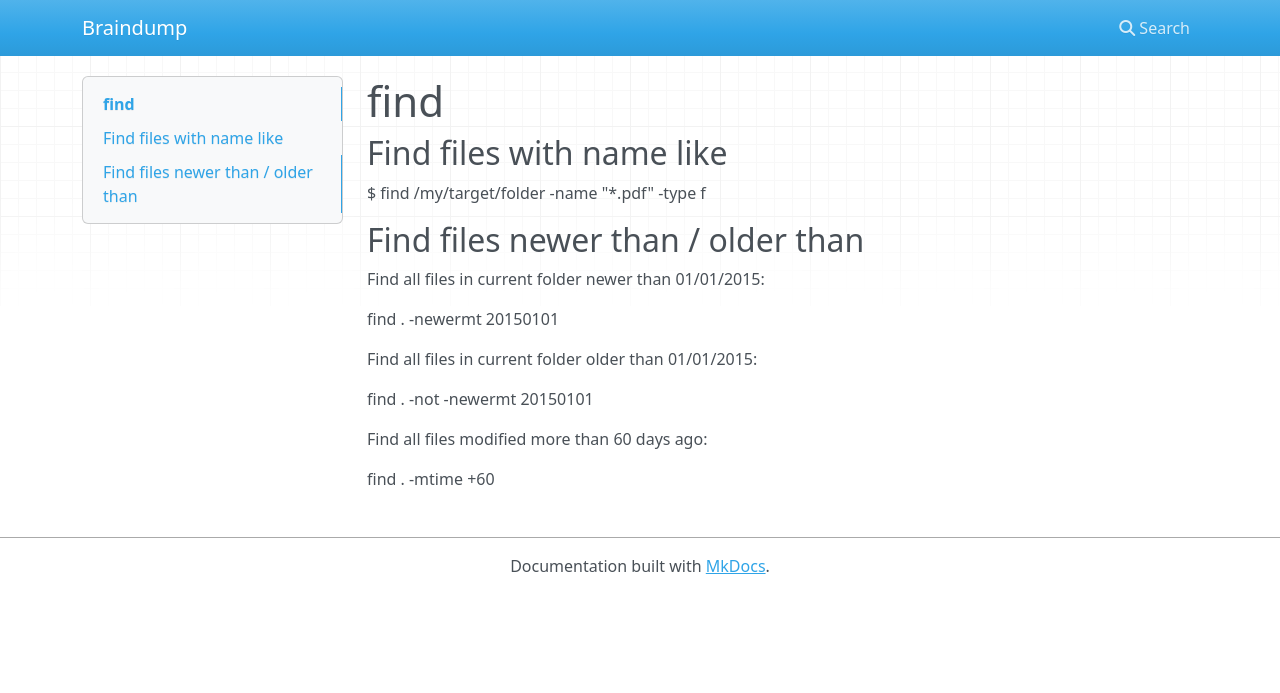
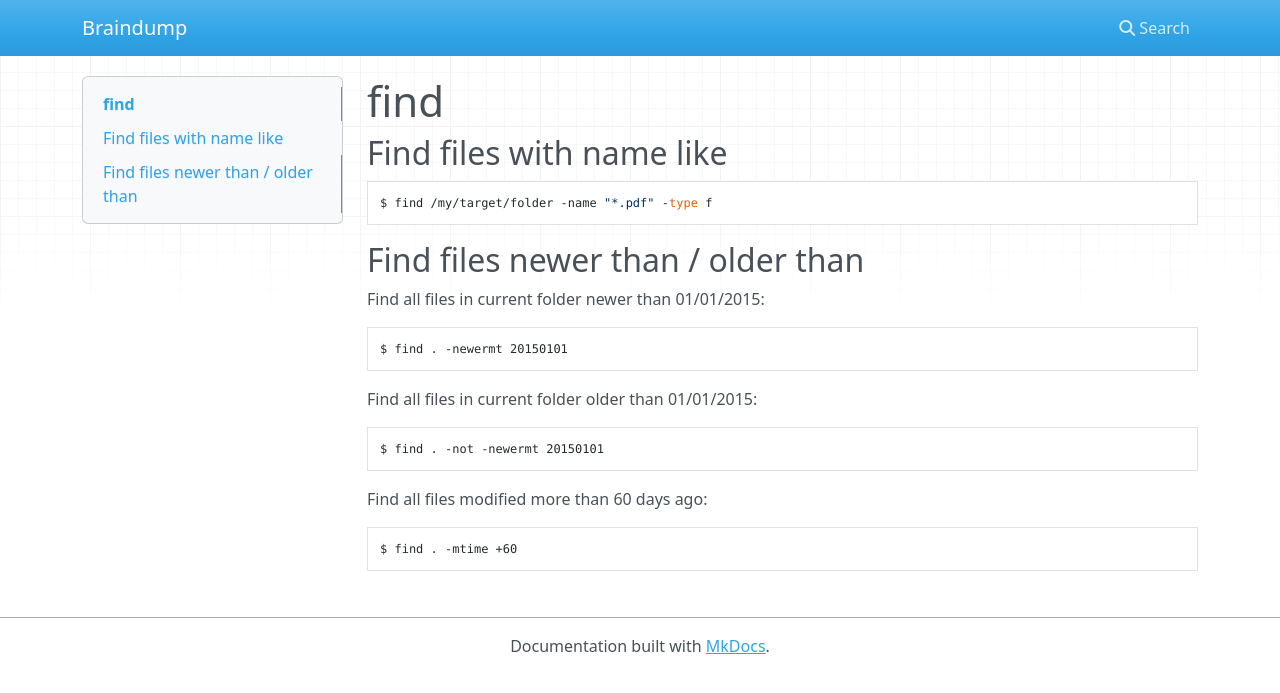
Before and after one commit to anotherMe/braindump, an MkDocs documentation site: the page built from docs/linux/find.md, in a window 1280 px wide. Shown: the top 693 px of the page. Built offline with MkDocs 1.6.1, drawn with Linux system fonts in a browser that asks for light colours; nearby versions of some CDN libraries.

````diff
--- a/docs/linux/find.md
+++ b/docs/linux/find.md
@@ -2,20 +2,27 @@
 
 ## Find files with name like
 
-  $ find /my/target/folder -name "*.pdf" -type f
+```bash
+$ find /my/target/folder -name "*.pdf" -type f
+```
 
 
 ## Find files newer than / older than
 
 Find all files in current folder newer than 01/01/2015:
 
-  find . -newermt 20150101
-
+```bash
+$ find . -newermt 20150101
+```
 
 Find all files in current folder older than 01/01/2015:
 
-  find . -not -newermt 20150101
+```bash
+$ find . -not -newermt 20150101
+```
 
 Find all files modified more than 60 days ago:
 
-  find . -mtime +60
+```bash
+$ find . -mtime +60
+```
````
Also changed, not shown: docs/linux/index.md (+1 -0 lines), docs/linux/rm.md (added, +23 -0 lines).
